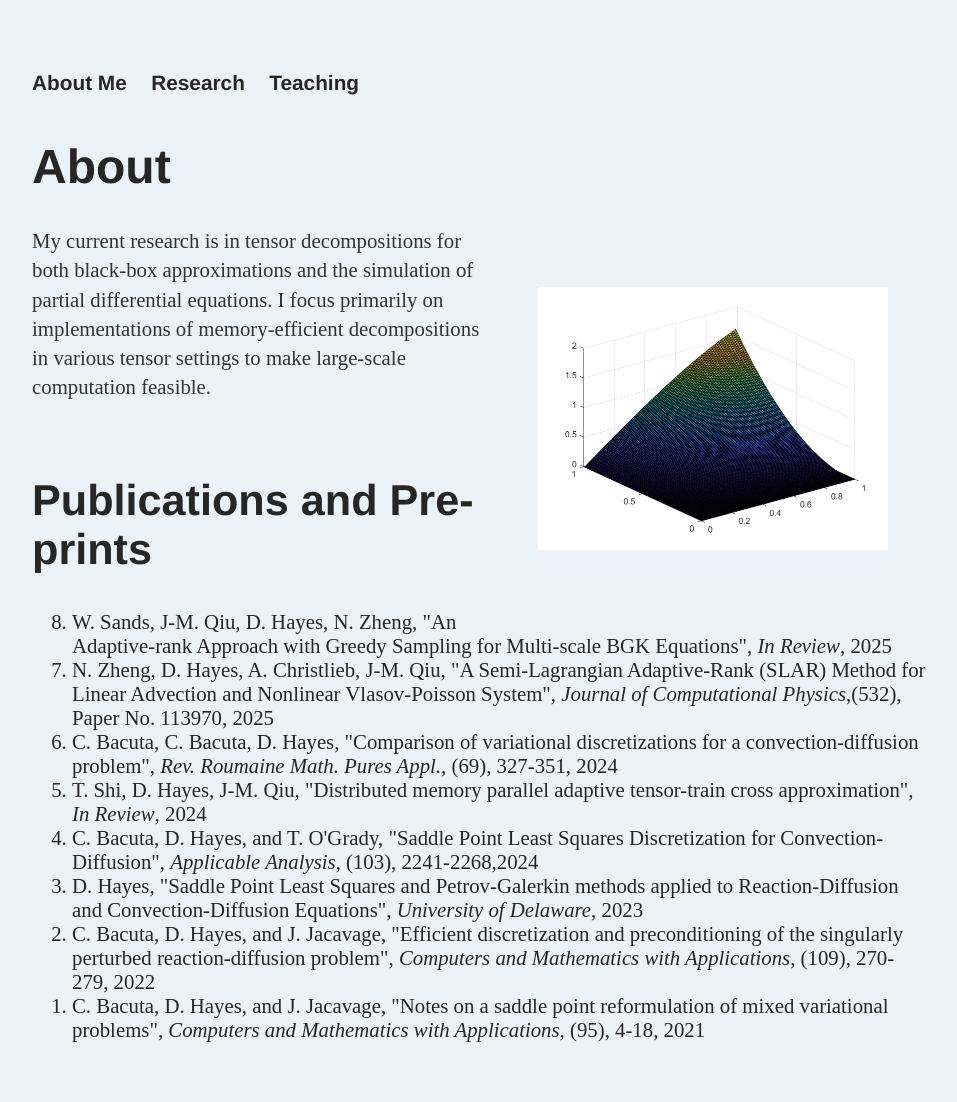
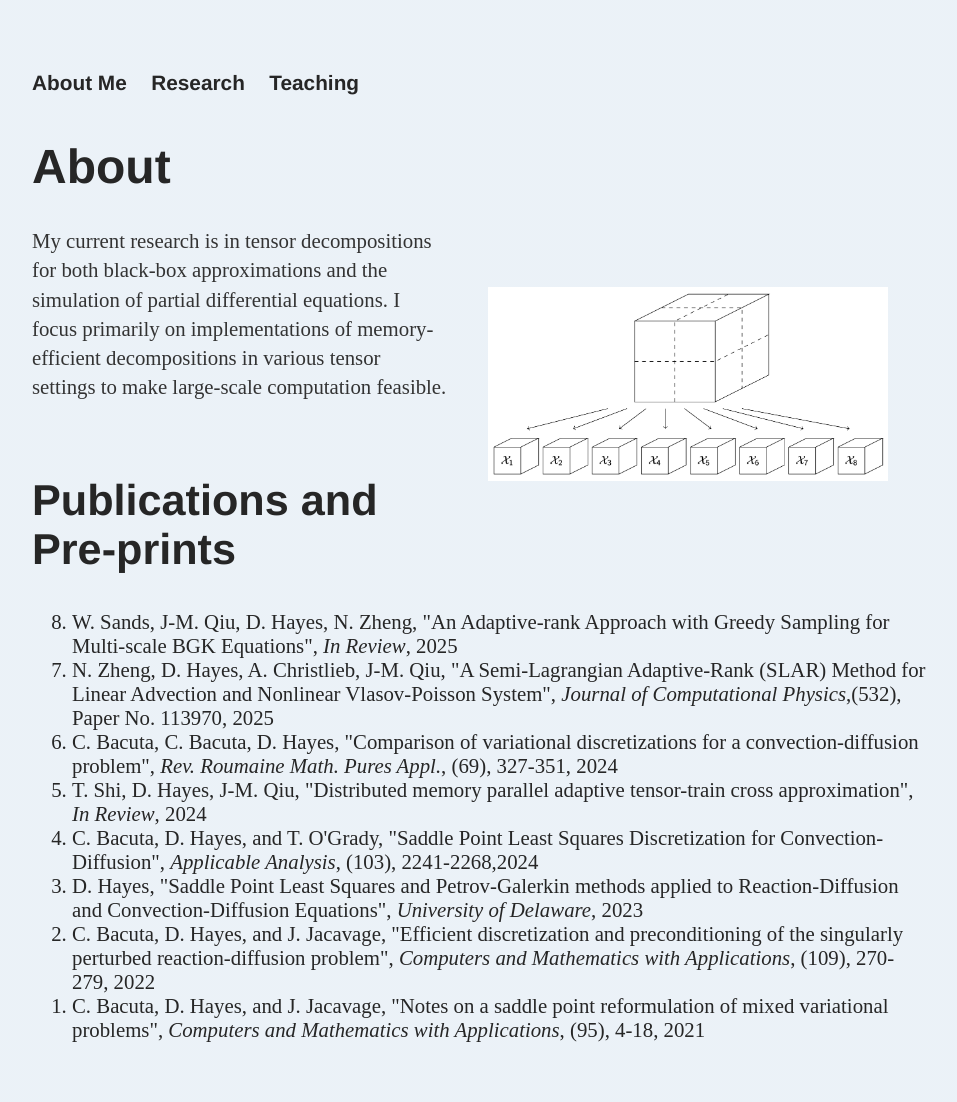
Before and after one commit to dhayes95/dhayes95.github.io, a Jekyll site: the page built from research/index.html, in a window 1280 px wide. Shown: the whole page, without its empty margins (160-1117 px from the left). Built offline with Jekyll 4.4.1, drawn with Linux system fonts in a browser that asks for light colours.

Commit message:
Update index.html

```diff
--- a/research/index.html
+++ b/research/index.html
@@ -5,7 +5,7 @@
 
 		<div class="about">
 			<h1>About</h1>
-			<p style="padding:40px; float:right;"><img src="CFEM2DEx3Approx.png" height= "auto" width="350"></p>
+			<p style="padding:40px; float:right;"><img src="Subtensors.png" height= "auto" width="400"></p>
 			<p>
 			My current research is in tensor decompositions for both black-box approximations and the simulation of partial differential equations. I focus primarily on implementations of memory-efficient decompositions in various tensor settings to make large-scale computation feasible.
 			</p>
```
